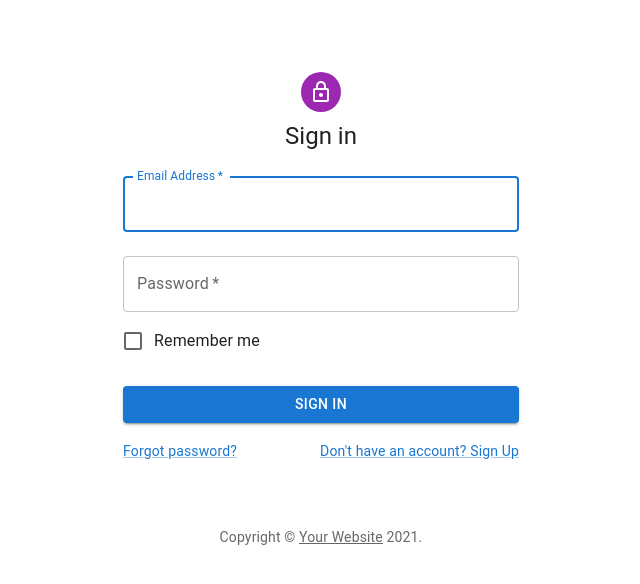
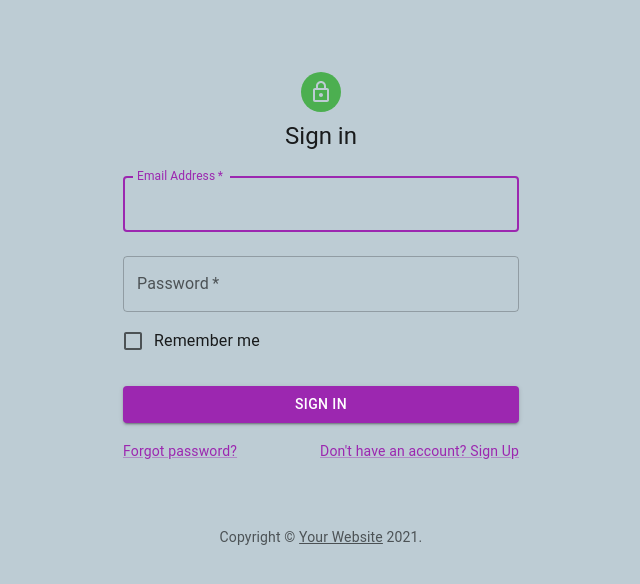
Before and after one commit to redsky21/firstFront, a React (Create React App) app: page / in a window 1280 px wide. Shown: the top 584 px of the page, without its empty margins (319-959 px from the left). Built offline with nearby package versions, Linux system fonts and the light colour scheme.

Commit message:
테마적용

```diff
--- a/src/pages/SignIn.tsx
+++ b/src/pages/SignIn.tsx
@@ -12,6 +12,7 @@ import LockOutlinedIcon from '@mui/icons-material/LockOutlined';
 import Typography from '@mui/material/Typography';
 import Container from '@mui/material/Container';
 import { createTheme, ThemeProvider } from '@mui/material/styles';
+import { green, purple } from '@mui/material/colors';
 
 function Copyright(props: any) {
   return (
@@ -26,7 +27,19 @@ function Copyright(props: any) {
   );
 }
 
-const theme = createTheme();
+const theme = createTheme({
+  palette: {
+    background:{
+      default:'#bdccd4',
+    } ,
+    primary: {
+      main: purple[500],
+    },
+    secondary: {
+      main: green[500],
+    },
+  },
+});
 
 export default function SignIn() {
   const handleSubmit = (event: React.FormEvent<HTMLFormElement>) => {
```
